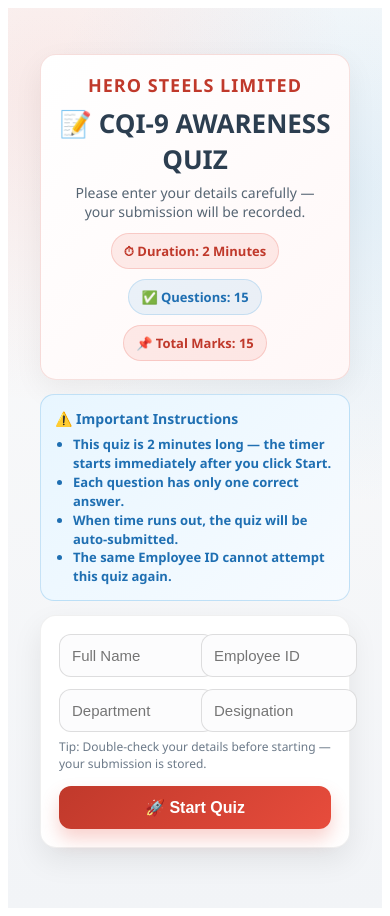
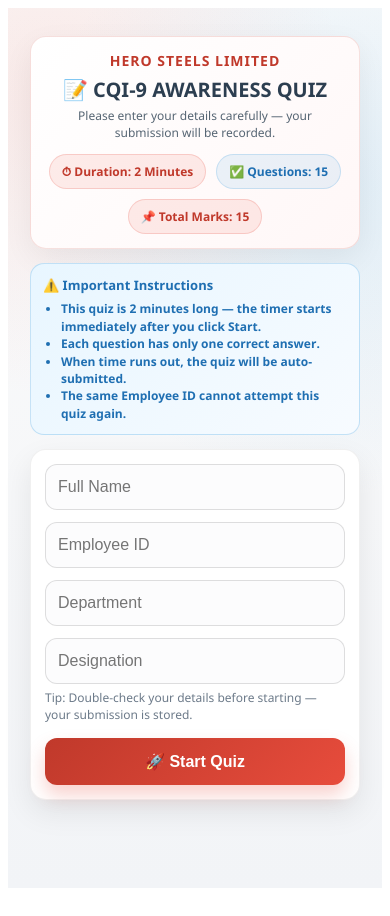
Before and after one commit to prempandey123/quiz-competition, a Next.js app: page / in a window 390 px wide. Built offline with nearby package versions, Linux system fonts and the light colour scheme.

Commit message:
Changes for mobile UI

```diff
--- a/src/components/QuizPage.js
+++ b/src/components/QuizPage.js
@@ -23,8 +23,18 @@
   const [answers, setAnswers] = useState({});
   const [submitted, setSubmitted] = useState(false);
   const [marks, setMarks] = useState(null);
-  const [timeLeft, setTimeLeft] = useState(120); // 2 minutes
+  const [timeLeft, setTimeLeft] = useState(120);
   const [loading, setLoading] = useState(false);
+
+  const [isMobile, setIsMobile] = useState(false);
+
+  // ---------------- Detect Mobile --------------------
+  useEffect(() => {
+    const check = () => setIsMobile(window.innerWidth < 640);
+    check();
+    window.addEventListener("resize", check);
+    return () => window.removeEventListener("resize", check);
+  }, []);
 
   const questions = [
     {
@@ -186,6 +196,7 @@
       return () => clearInterval(timer);
     }
     if (timeLeft === 0 && quizStarted && !submitted) handleSubmit();
+    // eslint-disable-next-line react-hooks/exhaustive-deps
   }, [quizStarted, timeLeft, submitted]);
 
   const formatTime = (sec) =>
@@ -253,14 +264,18 @@
       minHeight: "100vh",
       background:
         "radial-gradient(circle at 10% 10%, rgba(231,76,60,0.10), transparent 35%), radial-gradient(circle at 90% 20%, rgba(52,152,219,0.12), transparent 40%), linear-gradient(180deg, #fbfbfb, #f2f4f7)",
-      padding: "28px 14px",
+      padding: isMobile ? "18px 12px" : "28px 14px",
       fontFamily: "'Segoe UI', system-ui, -apple-system, sans-serif",
+      WebkitTextSizeAdjust: "100%",
     },
+
     container: {
       maxWidth: "820px",
       margin: "0 auto",
-      padding: "18px",
+      padding: isMobile ? "10px" : "18px",
+      paddingTop: quizStarted ? (isMobile ? "68px" : "74px") : undefined, // space for timer
     },
+
     brand: {
       textAlign: "center",
       fontWeight: 900,
@@ -268,29 +283,35 @@
       color: "#c0392b",
       marginBottom: "8px",
       textTransform: "uppercase",
-      fontSize: "18px",
+      fontSize: isMobile ? "14px" : "18px",
     },
+
     titleWrap: {
       background: "linear-gradient(135deg, #ffffff, #fff7f7)",
       border: "1px solid rgba(192,57,43,0.15)",
       borderRadius: "16px",
-      padding: "18px",
+      padding: isMobile ? "14px" : "18px",
       boxShadow: "0 10px 30px rgba(0,0,0,0.06)",
       marginBottom: "14px",
     },
+
     header: {
       textAlign: "center",
       color: "#2c3e50",
       margin: 0,
-      fontSize: "26px",
+      fontSize: isMobile ? "20px" : "26px",
       fontWeight: 900,
+      lineHeight: 1.2,
     },
+
     subHeader: {
       textAlign: "center",
       marginTop: "6px",
       color: "#566573",
-      fontSize: "14px",
+      fontSize: isMobile ? "12px" : "14px",
+      lineHeight: 1.4,
     },
+
     badgeRow: {
       display: "flex",
       gap: "10px",
@@ -298,41 +319,45 @@
       flexWrap: "wrap",
       marginTop: "12px",
     },
+
     badge: {
       background: "rgba(231,76,60,0.10)",
       border: "1px solid rgba(231,76,60,0.20)",
       color: "#c0392b",
       padding: "8px 12px",
       borderRadius: "999px",
-      fontSize: "13px",
+      fontSize: isMobile ? "12px" : "13px",
       fontWeight: 700,
     },
+
     badgeBlue: {
       background: "rgba(52,152,219,0.10)",
       border: "1px solid rgba(52,152,219,0.20)",
       color: "#1f6fb2",
       padding: "8px 12px",
       borderRadius: "999px",
-      fontSize: "13px",
+      fontSize: isMobile ? "12px" : "13px",
       fontWeight: 700,
     },
+
     notice: {
       background: "linear-gradient(135deg, #e8f6ff, #f7fbff)",
       border: "1px solid rgba(52,152,219,0.25)",
       color: "#1f6fb2",
       textAlign: "left",
-      padding: "14px",
+      padding: isMobile ? "12px" : "14px",
       borderRadius: "14px",
       marginBottom: "14px",
       fontWeight: 600,
       lineHeight: 1.45,
     },
-    noticeTitle: { fontSize: "14px", fontWeight: 900, marginBottom: "6px" },
-    rules: { margin: 0, paddingLeft: "18px", fontWeight: 600, fontSize: "13px" },
+
+    noticeTitle: { fontSize: isMobile ? "13px" : "14px", fontWeight: 900, marginBottom: "6px" },
+    rules: { margin: 0, paddingLeft: "18px", fontWeight: 600, fontSize: isMobile ? "12px" : "13px" },
 
     card: {
       background: "#fff",
-      padding: "18px",
+      padding: isMobile ? "14px" : "18px",
       borderRadius: "16px",
       boxShadow: "0 12px 30px rgba(0,0,0,0.08)",
       border: "1px solid rgba(0,0,0,0.06)",
@@ -340,28 +365,36 @@
       flexDirection: "column",
       gap: "12px",
     },
-    row2: { display: "grid", gridTemplateColumns: "1fr 1fr", gap: "12px" },
+
+    row2: {
+      display: "grid",
+      gridTemplateColumns: isMobile ? "1fr" : "1fr 1fr",
+      gap: "12px",
+    },
 
     input: {
-      padding: "12px 12px",
-      fontSize: "15px",
+      padding: "13px 12px",
+      fontSize: isMobile ? "16px" : "15px", // iOS zoom fix (>=16px)
       borderRadius: "12px",
       border: "1px solid rgba(0,0,0,0.12)",
       outline: "none",
       width: "100%",
       transition: "0.2s",
       background: "#fcfcfd",
+      boxSizing: "border-box",
     },
+
     helper: {
-      fontSize: "12px",
+      fontSize: isMobile ? "12px" : "12px",
       color: "#6c7a89",
       marginTop: "-6px",
       marginBottom: "2px",
+      lineHeight: 1.4,
     },
 
     button: {
-      padding: "12px",
-      fontSize: "16px",
+      padding: isMobile ? "14px 12px" : "12px",
+      fontSize: isMobile ? "16px" : "16px",
       border: "none",
       borderRadius: "12px",
       background: "linear-gradient(135deg, #c0392b, #e74c3c)",
@@ -370,6 +403,8 @@
       fontWeight: 900,
       boxShadow: "0 10px 18px rgba(231,76,60,0.25)",
       transition: "0.2s",
+      width: "100%",
+      touchAction: "manipulation",
     },
 
     timer: {
@@ -379,36 +414,53 @@
       width: "100%",
       background: "linear-gradient(90deg, #fff0f0, #ffe3e3)",
       color: "#c0392b",
-      padding: "10px",
-      fontSize: "16px",
+      padding: "12px 10px",
+      fontSize: isMobile ? "14px" : "16px",
       textAlign: "center",
       fontWeight: 900,
       zIndex: 1000,
       borderBottom: "1px solid rgba(192,57,43,0.18)",
+      paddingTop: "calc(10px + env(safe-area-inset-top))", // iOS notch safe area
     },
 
     question: {
       background: "linear-gradient(135deg, #ffffff, #fbfcff)",
-      padding: "14px",
+      padding: isMobile ? "12px" : "14px",
       borderRadius: "14px",
       border: "1px solid rgba(0,0,0,0.08)",
       marginBottom: "12px",
       boxShadow: "0 6px 16px rgba(0,0,0,0.05)",
     },
-    qTitle: { margin: 0, marginBottom: "10px", color: "#2c3e50" },
+
+    qTitle: {
+      margin: 0,
+      marginBottom: "10px",
+      color: "#2c3e50",
+      fontSize: isMobile ? "14px" : "15px",
+      lineHeight: 1.35,
+    },
+
     option: {
       display: "flex",
-      alignItems: "center",
+      alignItems: "flex-start",
       gap: "10px",
-      padding: "10px 10px",
+      padding: isMobile ? "12px 10px" : "10px 10px",
       borderRadius: "12px",
       border: "1px solid rgba(0,0,0,0.08)",
       marginTop: "8px",
       cursor: "pointer",
       background: "#fff",
+      lineHeight: 1.3,
+      touchAction: "manipulation",
     },
+
+    radio: {
+      marginTop: "2px",
+      transform: isMobile ? "scale(1.1)" : "scale(1)",
+    },
+
     submitBtn: {
-      padding: "12px",
+      padding: isMobile ? "14px 12px" : "12px",
       fontSize: "16px",
       border: "none",
       borderRadius: "12px",
@@ -417,6 +469,8 @@
       cursor: "pointer",
       fontWeight: 900,
       boxShadow: "0 10px 18px rgba(46,204,113,0.25)",
+      width: "100%",
+      touchAction: "manipulation",
     },
   };
 
@@ -436,6 +490,7 @@
                 marginTop: 10,
                 color: "#2c3e50",
                 fontWeight: 700,
+                lineHeight: 1.4,
               }}
             >
               Your Score: <span style={{ fontSize: 22 }}>{marks}</span> / {questions.length}
@@ -464,14 +519,21 @@
             </div>
           </div>
 
-          {/* English Instructions */}
           <div style={styles.notice}>
             <div style={styles.noticeTitle}>⚠️ Important Instructions</div>
             <ul style={styles.rules}>
-              <li>This quiz is <b>2 minutes</b> long — the timer starts immediately after you click Start.</li>
-              <li>Each question has <b>only one correct answer</b>.</li>
-              <li>When time runs out, the quiz will be <b>auto-submitted</b>.</li>
-              <li>The same Employee ID <b>cannot attempt</b> this quiz again.</li>
+              <li>
+                This quiz is <b>2 minutes</b> long — the timer starts immediately after you click Start.
+              </li>
+              <li>
+                Each question has <b>only one correct answer</b>.
+              </li>
+              <li>
+                When time runs out, the quiz will be <b>auto-submitted</b>.
+              </li>
+              <li>
+                The same Employee ID <b>cannot attempt</b> this quiz again.
+              </li>
             </ul>
           </div>
 
@@ -481,11 +543,15 @@
                 style={styles.input}
                 placeholder="Full Name"
                 onChange={(e) => setUserData({ ...userData, name: e.target.value })}
+                value={userData.name}
+                inputMode="text"
               />
               <input
                 style={styles.input}
                 placeholder="Employee ID"
                 onChange={(e) => setUserData({ ...userData, empId: e.target.value })}
+                value={userData.empId}
+                inputMode="text"
               />
             </div>
 
@@ -494,11 +560,15 @@
                 style={styles.input}
                 placeholder="Department"
                 onChange={(e) => setUserData({ ...userData, department: e.target.value })}
+                value={userData.department}
+                inputMode="text"
               />
               <input
                 style={styles.input}
                 placeholder="Designation"
                 onChange={(e) => setUserData({ ...userData, designation: e.target.value })}
+                value={userData.designation}
+                inputMode="text"
               />
             </div>
 
@@ -522,7 +592,9 @@
       <div style={styles.container}>
         <div style={styles.titleWrap}>
           <div style={styles.brand}>HERO STEELS LIMITED</div>
-          <h2 style={{ ...styles.header, fontSize: "22px" }}>{quizTitle}</h2>
+          <h2 style={{ ...styles.header, fontSize: isMobile ? "18px" : "22px" }}>
+            {quizTitle}
+          </h2>
           <div style={styles.badgeRow}>
             <div style={styles.badgeBlue}>📄 Total Marks: {questions.length}</div>
             <div style={styles.badge}>⏱ Duration: 2 Minutes</div>
@@ -541,12 +613,13 @@
               <label key={opt} style={styles.option}>
                 <input
                   type="radio"
-                  name={q.id}
+                  name={String(q.id)}
                   value={opt}
                   checked={answers[q.id] === opt}
                   onChange={() => handleChange(q.id, opt)}
+                  style={styles.radio}
                 />
-                <span>{opt}</span>
+                <span style={{ fontSize: isMobile ? "14px" : "15px" }}>{opt}</span>
               </label>
             ))}
           </div>
```
